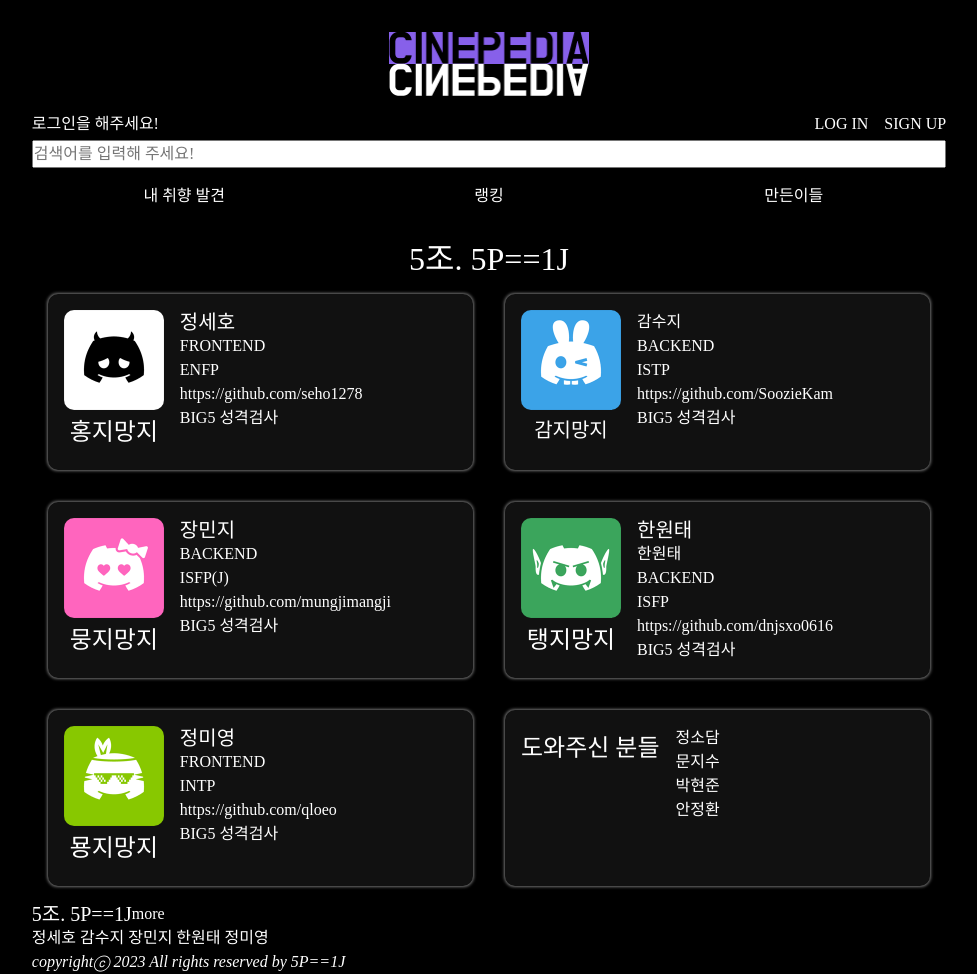
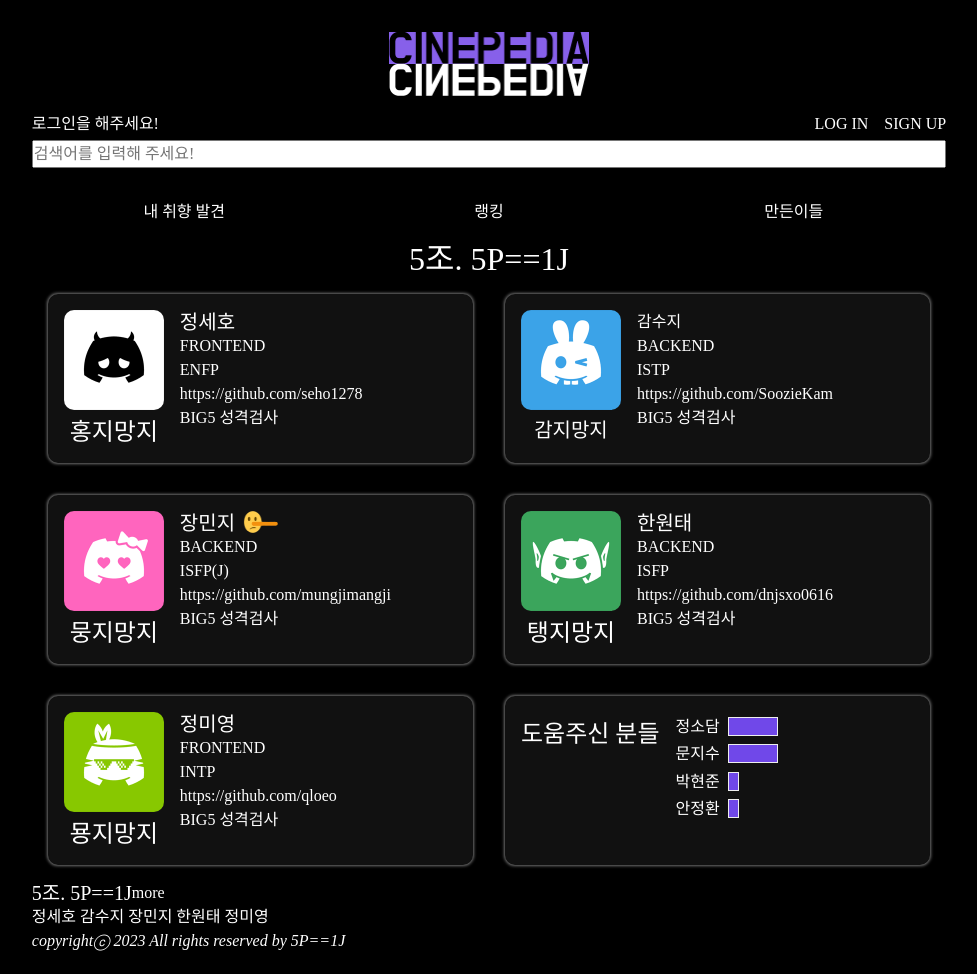
Before and after one commit to seho1278/5P1J, a Django app: page /accounts/aboutus/ in a window 1280 px wide. Shown: the whole page, without its empty margins (151-1128 px from the left). After the commit the page ends 951 px from the top, so only its background shows below. Run offline with Django 3.2, Linux system fonts and the light colour scheme; parts of the project's set-up code (start-up, migrations or seed data) failed here and were passed over.

Commit message:
aboutus_pointbox

```diff
--- a/accounts/templates/accounts/aboutus.html
+++ b/accounts/templates/accounts/aboutus.html
@@ -44,7 +44,7 @@
         <h4>뭉지망지</h4>
       </div>
       <ul>
-        <li><h5>장민지</h5></li>
+        <li class="mung--name"><h5>장민지</h5><img class="mung--image" src="{% static 'img/accounts/pinocchio.png' %}" alt="피노키오" title="마음예쁜 피노키오"></li>
         <li>BACKEND</li>
         <li>ISFP(J)</li>
         <li><https: href="https://github.com/mungjimangji">https://github.com/mungjimangji</a></li>
@@ -57,11 +57,12 @@
         <h4>탱지망지</h4>
       </div>
       <ul>
-        <li><h5>한원태</h5>한원태</li>
+        <li><h5>한원태</h5></li>
         <li>BACKEND</li>
         <li>ISFP</li>
         <li><https: href="https://github.com/dnjsxo0616">https://github.com/dnjsxo0616</a></li>
         <li><https: href="https://together.kakao.com/big-five/summary/18016507">BIG5 성격검사</a></li>
+        <li></li>
       </ul>
     </section>
     <section>
@@ -79,13 +80,14 @@
     </section>
     <section>
       <div class="aboutus__image--wrap">
-        <h4>도와주신 분들</h4>
+        <h4>도움주신 분들</h4>
       </div>
-      <ul>
-        <li>정소담</li>
-        <li>문지수</li>
-        <li>박현준</li>
-        <li>안정환</li>
+      <ul class="point--user--list">
+        <li>정소담<span class="point--box point--user--1"></span></li>
+        <li>문지수<span class="point--box point--user--2"></span>
+        </li>
+        <li>박현준<span class="point--box point--user--3"></span></li>
+        <li>안정환<span class="point--box point--user--4"></span></li>
       </ul>
     </section>
   </div>
--- a/static/css/accounts/aboutus.css
+++ b/static/css/accounts/aboutus.css
@@ -24,4 +24,35 @@ section {
   width: 100px;
   border-radius: 10px;
 }
+.mung--name {
+  display: flex;
+}
+.mung--image {
+  width: 35px;
+  height: 22px;
+  margin-left: 0.5rem;
+}
 h4 {margin-top: 0.5rem;}
+
+.point--user--list > li {
+ margin: 0.2rem 0;
+}
+.point--box {
+  width: 30px;
+  height: 30px;
+  border: 1px solid #eee;
+  background-color: #7048E9;
+  margin-left: 0.5rem;
+}
+.point--user--1 {
+  padding: 0 1.5rem;
+}
+.point--user--2 {
+  padding: 0 1.5rem;
+}
+.point--user--3 {
+  padding: 0 0.3rem;
+}
+.point--user--4 {
+  padding: 0 0.3rem;
+}
--- a/static/css/accounts/profile.css
+++ b/static/css/accounts/profile.css
@@ -35,7 +35,6 @@
   display: flex;
   justify-content: space-between;
 }
-
 .good--button {
   display: block;
   width: 100%;
--- a/static/css/base.css
+++ b/static/css/base.css
@@ -76,6 +76,9 @@ footer.item {
 }
 .header--login--wrap > div {
   margin-left: 1rem;
+}
+.header--nav--wrap {
+  margin-top: 1rem;
 }
 .header--nav--list {
   display: flex;
```
Also changed, not shown: movie_data.json.
